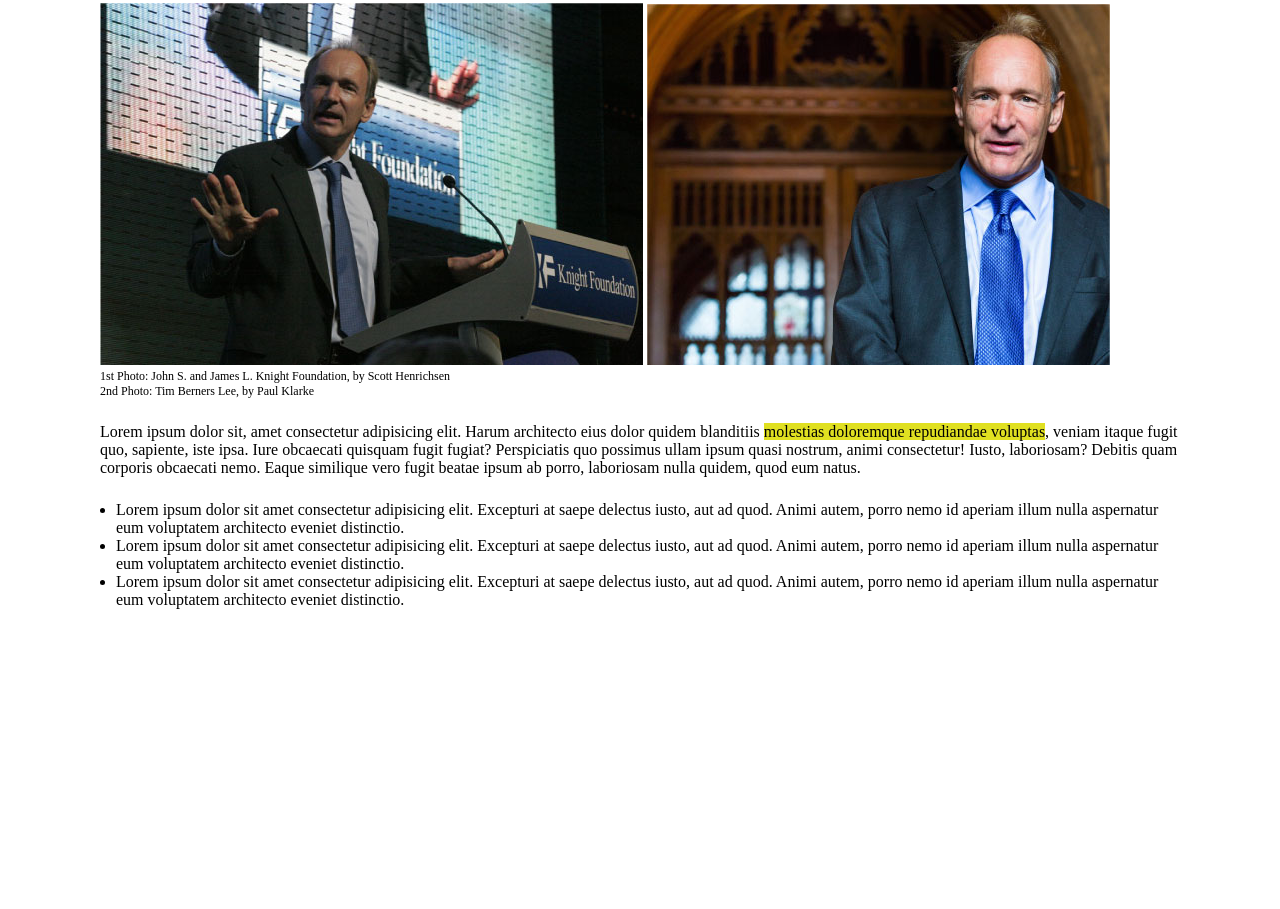
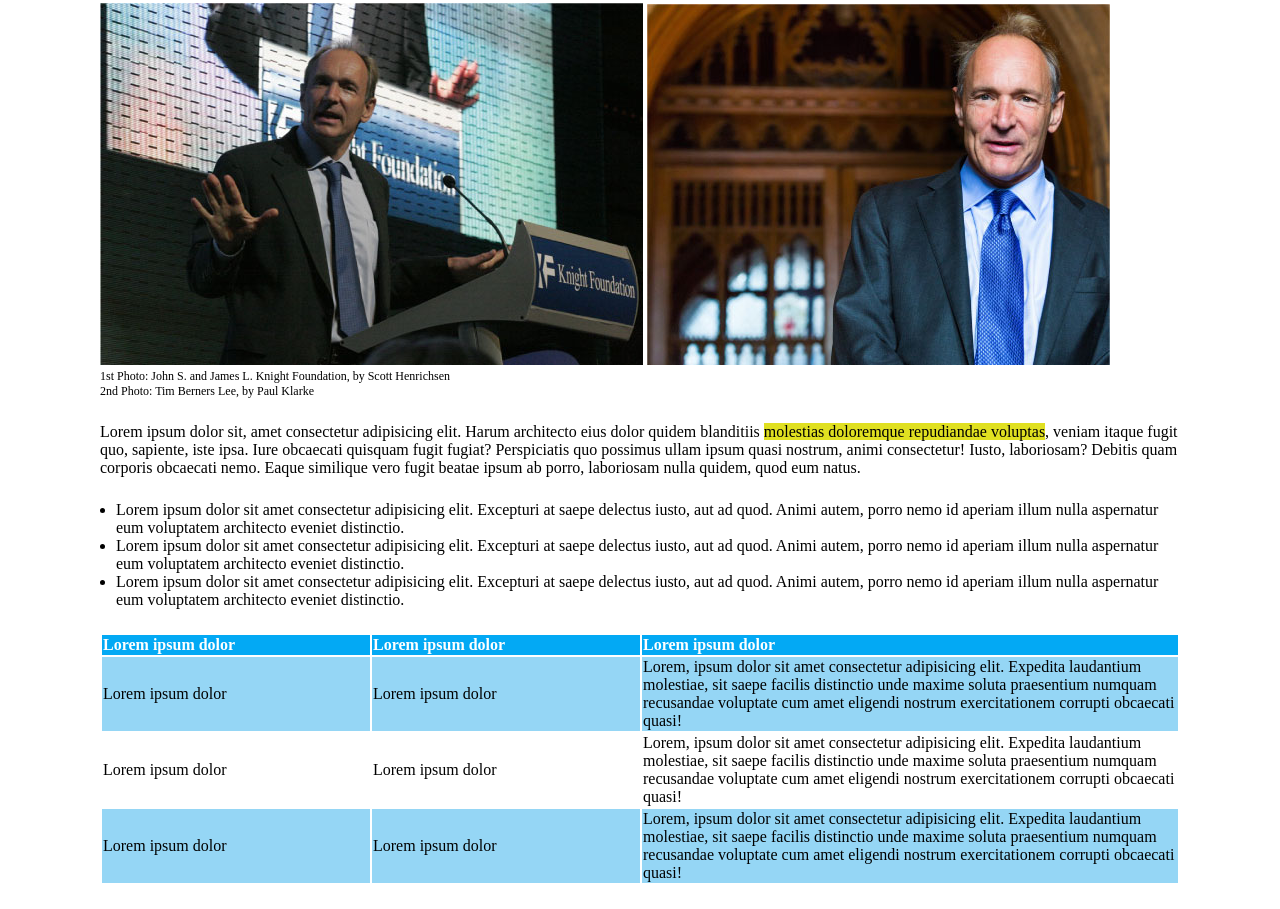
Before and after one commit to AlessiaOsman/html-css-booleaner, a plain HTML site: page index.html in a window 1280 px wide. Shown: the part 255-1164 px from the top of the page. Before the commit the page ends 888 px from the top, so only its background shows below. Drawn offline with Linux system fonts and the light colour scheme.

Commit message:
added table

```diff
--- a/css/style.css
+++ b/css/style.css
@@ -45,3 +45,20 @@ span
 ul{
     padding: 0 16px;
 }
+table{
+    text-align: left;
+    width: 100%;
+}
+thead{
+    color: #ffffff;
+    background-color: #03a9f4;
+}
+.tbody-row{
+    background-color: #95d6f5;
+}
+th{
+    width: 25%;
+}
+.third-column{
+    width: 50%;
+}
--- a/index.html
+++ b/index.html
@@ -57,6 +57,41 @@
                         eveniet distinctio.</li>
                 </ul>
             </div>
+            <!--Table-->
+            <div>
+                <table>
+                    <thead>
+                        <tr>
+                            <th>Lorem ipsum dolor</th>
+                            <th>Lorem ipsum dolor</th>
+                            <th class="third-column">Lorem ipsum dolor</th>
+                        </tr>
+                    </thead>
+                    <tbody>
+                        <tr class="tbody-row">
+                            <td>Lorem ipsum dolor</td>
+                            <td>Lorem ipsum dolor</td>
+                            <td>Lorem, ipsum dolor sit amet consectetur adipisicing elit. Expedita laudantium molestiae,
+                                sit saepe facilis distinctio unde maxime soluta praesentium numquam recusandae voluptate
+                                cum amet eligendi nostrum exercitationem corrupti obcaecati quasi!</td>
+                        </tr>
+                        <tr>
+                            <td>Lorem ipsum dolor</td>
+                            <td>Lorem ipsum dolor</td>
+                            <td>Lorem, ipsum dolor sit amet consectetur adipisicing elit. Expedita laudantium molestiae,
+                                sit saepe facilis distinctio unde maxime soluta praesentium numquam recusandae voluptate
+                                cum amet eligendi nostrum exercitationem corrupti obcaecati quasi!</td>
+                        </tr>
+                        <tr class="tbody-row">
+                            <td>Lorem ipsum dolor</td>
+                            <td>Lorem ipsum dolor</td>
+                            <td>Lorem, ipsum dolor sit amet consectetur adipisicing elit. Expedita laudantium molestiae,
+                                sit saepe facilis distinctio unde maxime soluta praesentium numquam recusandae voluptate
+                                cum amet eligendi nostrum exercitationem corrupti obcaecati quasi!</td>
+                        </tr>
+                    </tbody>
+                </table>
+            </div>
         </main>
     </div>
 </body>
```
